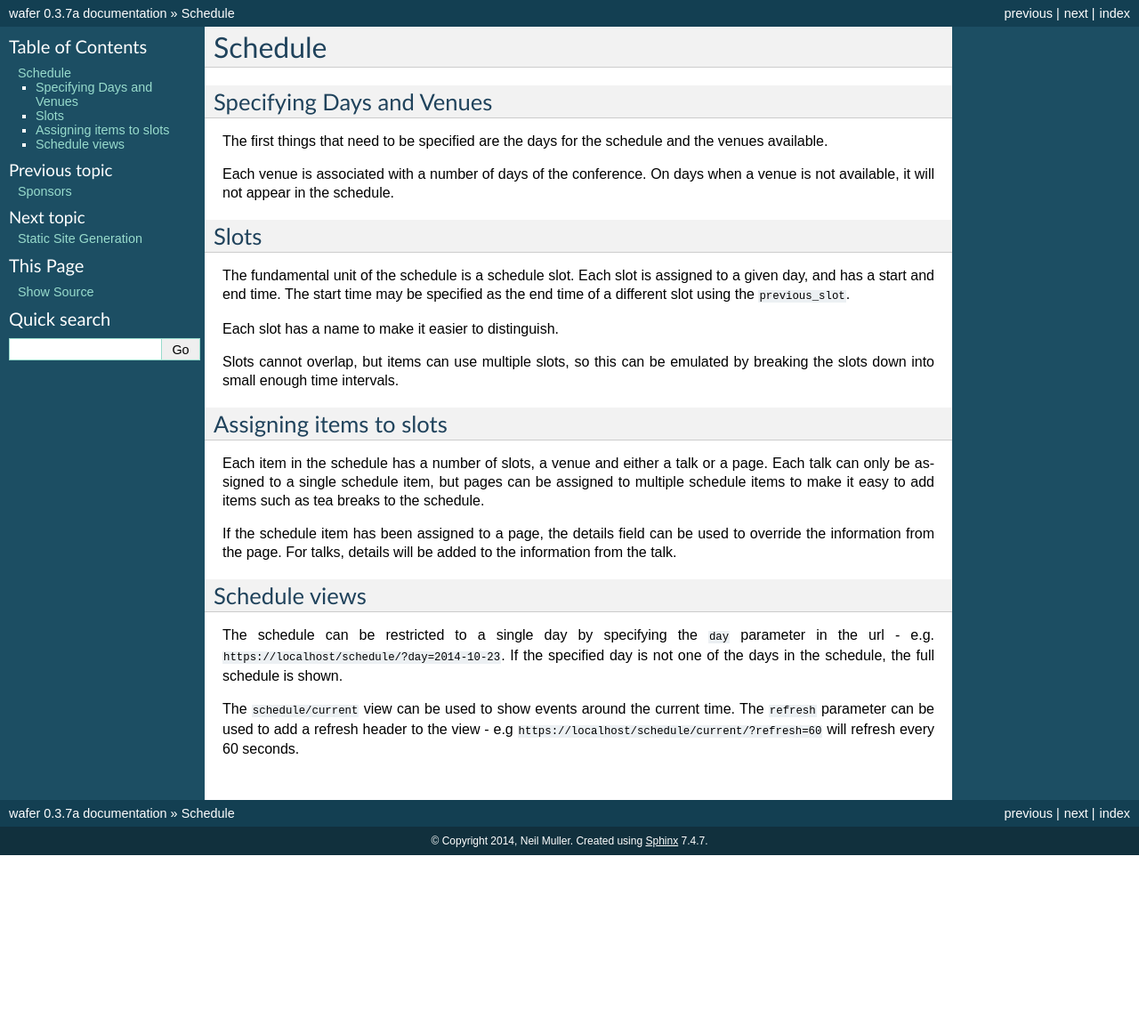
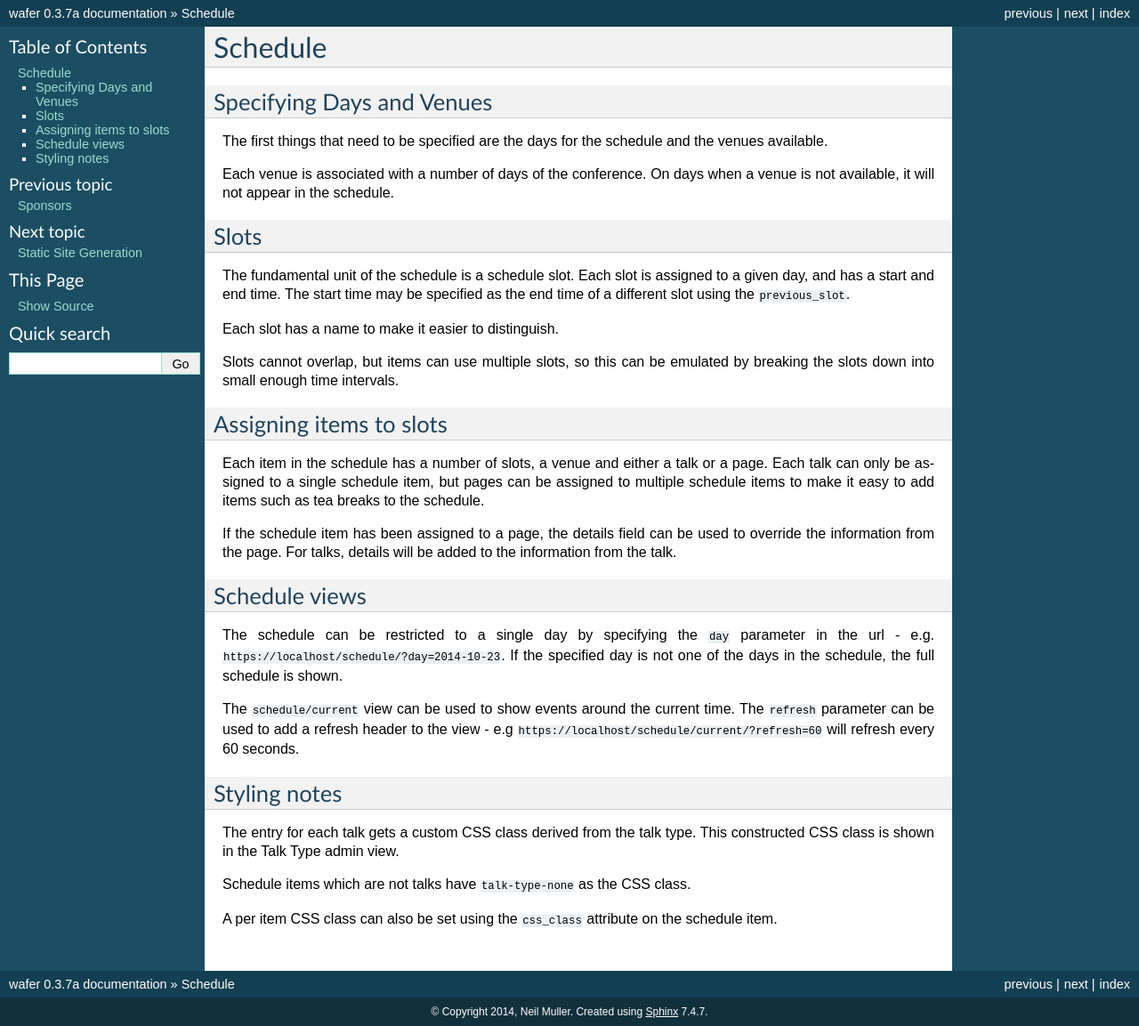
Before and after one commit to CTPUG/wafer, a Sphinx documentation site: the page built from docs/schedule.rst, in a window 1280 px wide. Shown: the whole page at 89% size. Built offline with Sphinx 7.4.7, drawn with Linux system fonts in a browser that asks for light colours; before the commit the page ends 961 px from its top, so only the background shows below that.

Commit message:
Add some documentation about the css class options

```diff
--- a/docs/schedule.rst
+++ b/docs/schedule.rst
@@ -48,3 +48,14 @@ shown.
 The ``schedule/current`` view can be used to show events around the current time.
 The ``refresh`` parameter can be used to add a refresh header to the view - e.g
 ``https://localhost/schedule/current/?refresh=60`` will refresh every 60 seconds.
+
+Styling notes
+=============
+
+The entry for each talk gets a custom CSS class derived from the talk type.
+This constructed CSS class is shown in the Talk Type admin view.
+
+Schedule items which are not talks have ``talk-type-none`` as the CSS class.
+
+A per item CSS class can also be set using the ``css_class`` attribute on the
+schedule item.
```
